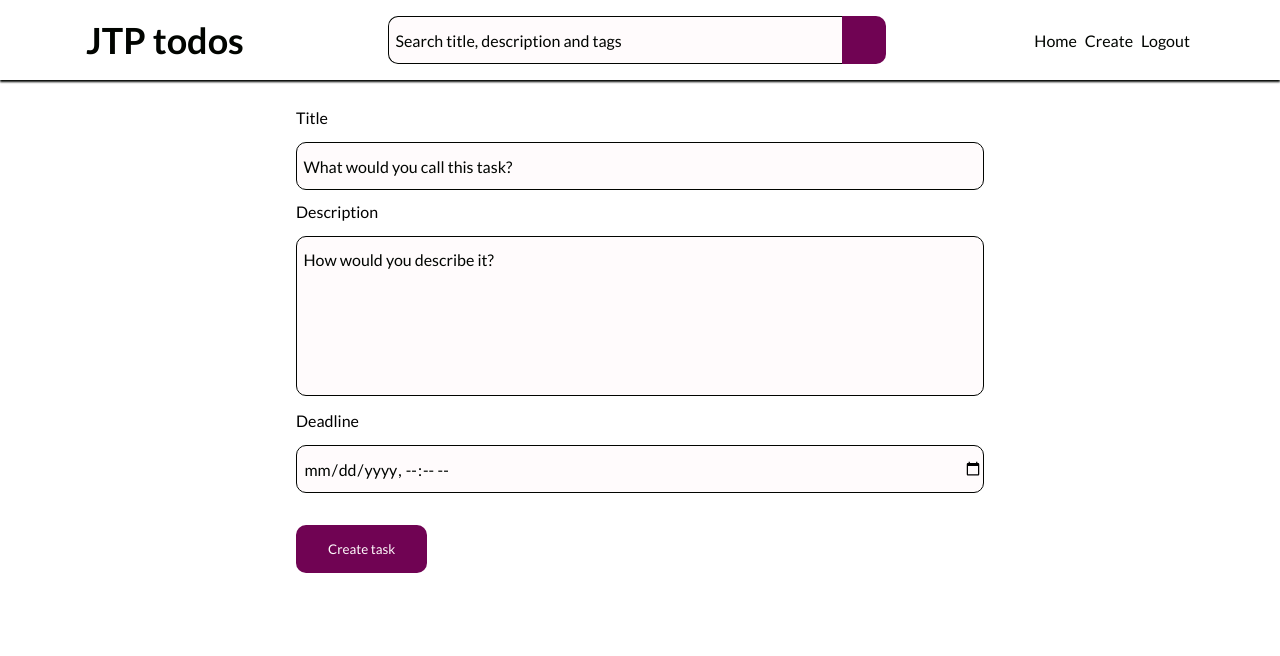
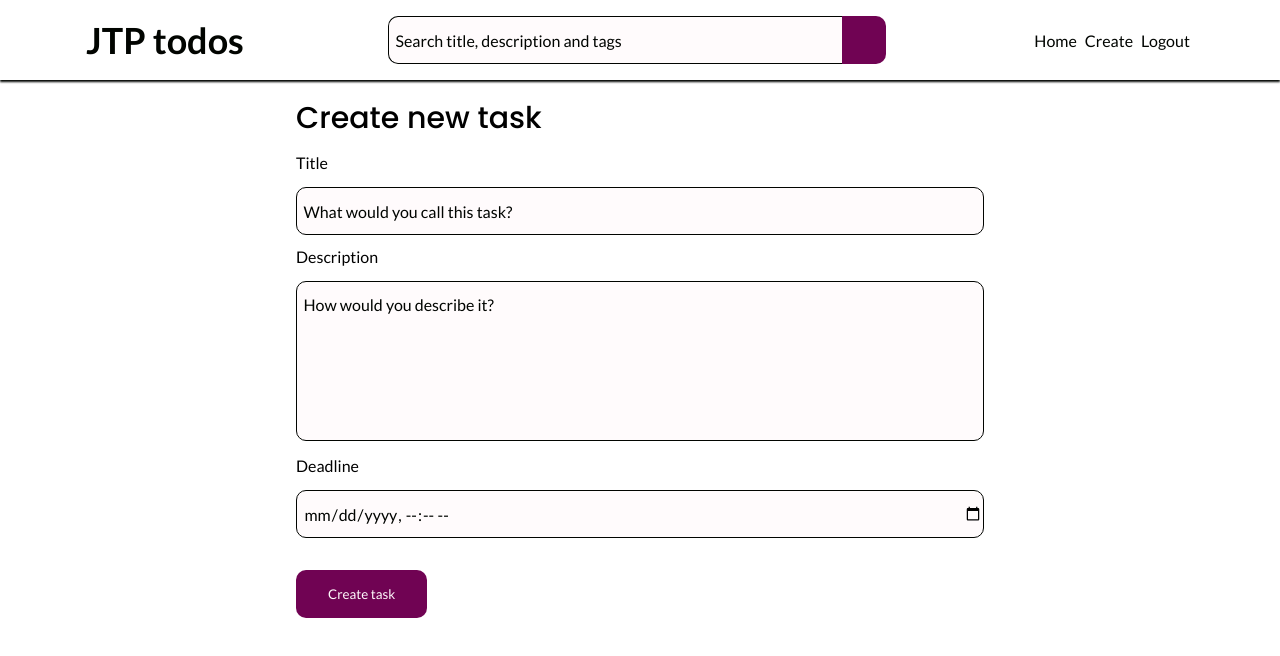
Before and after one commit to joshytheprogrammer/todos-frontend, a Nuxt app: page /create in a window 1280 px wide. Shown: the top 656 px of the page. Built offline with nearby package versions, Linux system fonts and the light colour scheme; some icons are missing.

Commit message:
made changes

```diff
--- a/pages/create.vue
+++ b/pages/create.vue
@@ -1,7 +1,7 @@
 <template>
   <div class="container">
     <div class="create">
-      <!-- <h1>Create new task</h1> -->
+      <h1>Create new task</h1>
       <form @submit.prevent="submitTask">
         <div class="form-group">
           <label for="title">Title</label>
```
